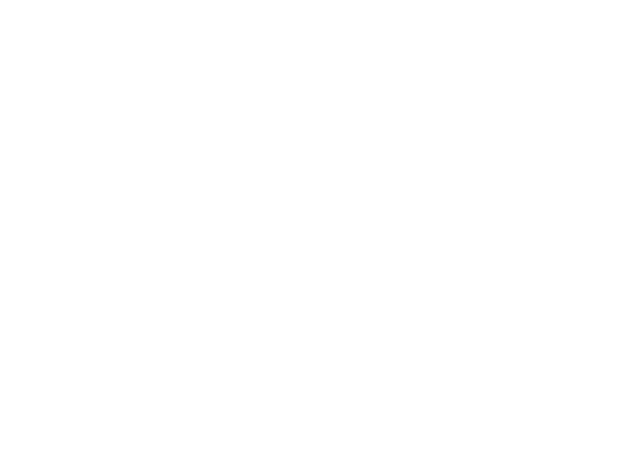
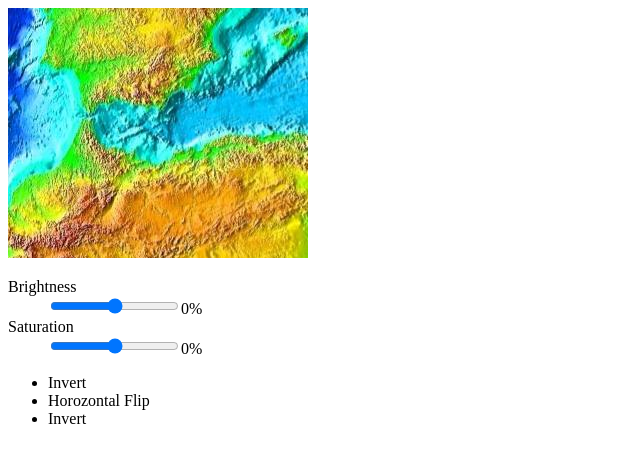
Before and after one commit to heyJoshLee/image_editor, a plain HTML site: page index.html in a window 1280 px wide. Shown: the whole page, without its empty margins (0-640 px from the left). Drawn offline with nearby package versions, Linux system fonts and the light colour scheme.

Commit message:
Added html and css

```diff
--- a/index.html
+++ b/index.html
@@ -8,5 +8,21 @@
   </head>
   <body>
 
+<img src="images/pic.png" alt="" />
+<canvas></canvas>
+
+<dl>
+  <dt>Brightness</dt>
+  <dd><input type="range" name="brightness" value="0" min="-50" max="50" step="1"><span>0%</span></dd>
+
+  <dt>Saturation</dt>
+  <dd><input type="range" name="saturation" value="0" min="-100" max="100" step="1"><span>0%</span></dd>
+</dl>
+
+  <ul id="tools">
+    <li><a hred="#">Invert</a></li>
+    <li><a hred="#">Horozontal Flip</a></li>
+    <li><a hred="#">Invert</a></li>
+  </ul>
   </body>
 </html>
```
Also changed, not shown: images/pic.png (added).
